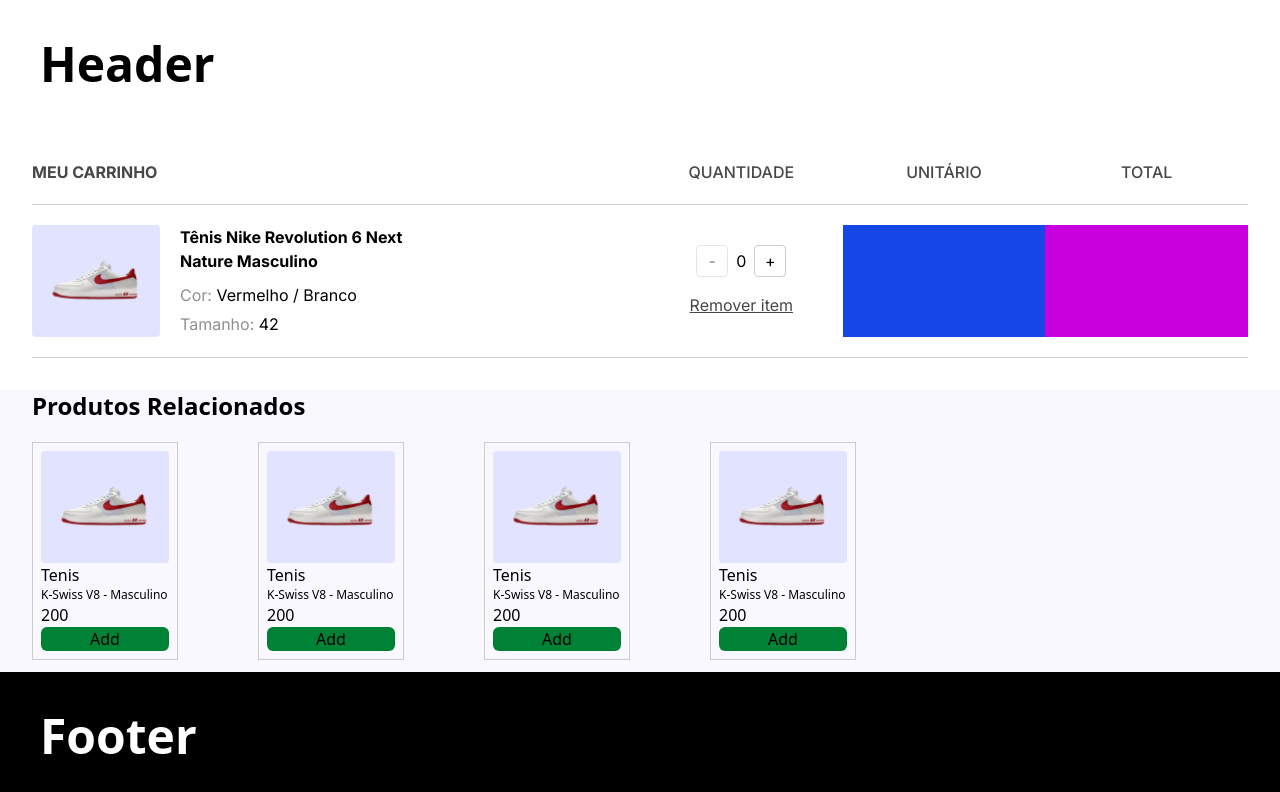
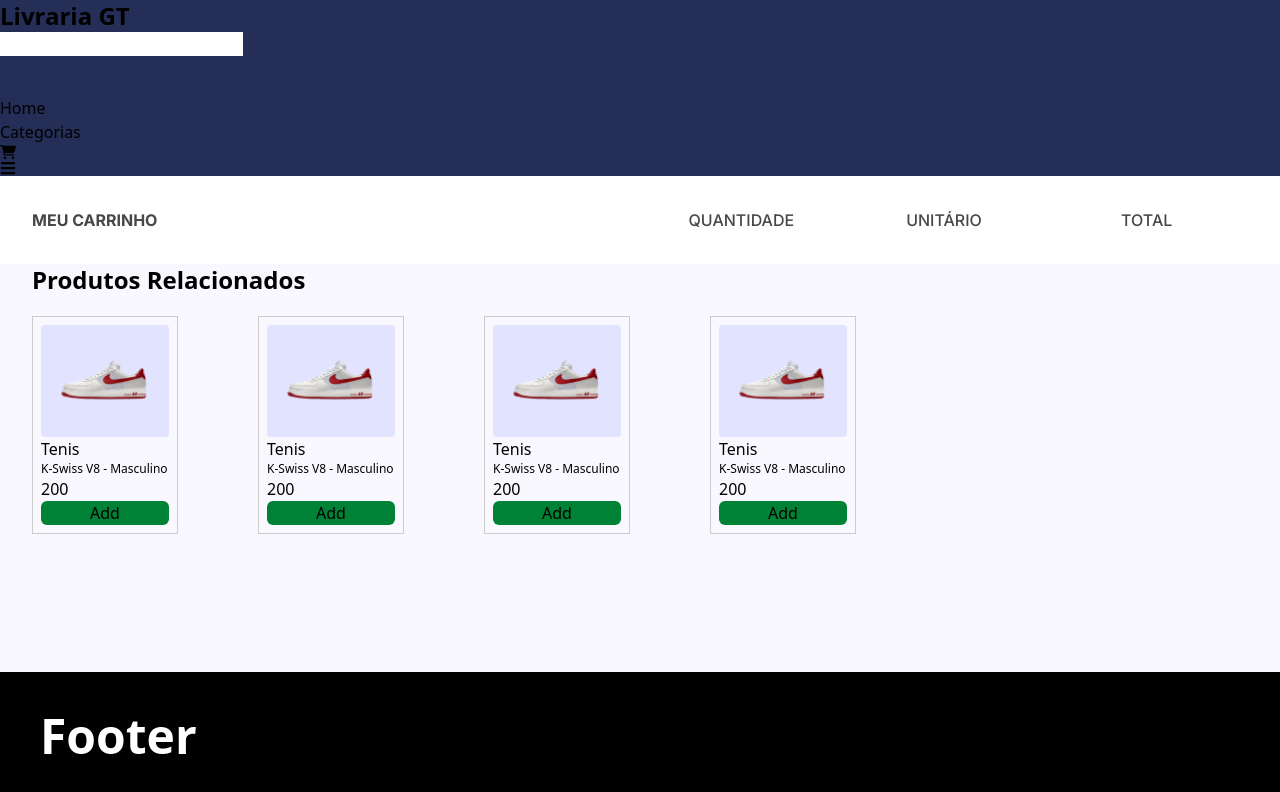
Before and after one commit to saulocs4/projeto, a React (Vite) app: page /carrinho in a window 1280 px wide. Shown: the top 792 px of the page. Built offline with nearby package versions, Linux system fonts and the light colour scheme.

Commit message:
inserindo react icons

```diff
--- a/package.json
+++ b/package.json
@@ -14,6 +14,7 @@
     "antd": "^5.25.1",
     "react": "^19.1.0",
     "react-dom": "^19.1.0",
+    "react-icons": "^5.5.0",
     "react-router-dom": "^7.6.0",
     "tailwindcss": "^4.1.6"
   },
--- a/src/components/Carrinho.jsx
+++ b/src/components/Carrinho.jsx
@@ -3,7 +3,7 @@
 import { CartContext } from '../context/CartContext'
 
 const Carrinho = () => {
-    const {count, addToCart, removeFromCart} = useContext(CartContext)
+    const {count, addToCart, removeFromCart, removeItem} = useContext(CartContext)
   return (
     <>
     <section className='bg-white p-8'>
@@ -17,7 +17,7 @@
                 </tr>
             </thead>
             <tbody>
-                <tr className='flex border-t border-b border-[#ccc] py-5 mt-5'>
+                {count > 0 && <tr className='flex border-t border-b border-[#ccc] py-5 mt-5'>
                     <td className='flex-3 flex gap-5'>
                         <div className='bg-[#E2E3FF] h-28 w-32 flex items-center justify-center rounded-sm '>
                             <img src={tenis} alt="tênis Nike" />
@@ -35,11 +35,11 @@
                             <span className='mx-2'>{count}</span>
                             <button onClick= {addToCart} className='border border-[#ccc] w-8 h-8 cursor-pointer rounded-sm'>+</button>
                         </div>
-                        <button className='text-[#474747] underline cursor-pointer'>Remover item</button>
+                        <button className='text-[#474747] underline cursor-pointer' onClick={removeItem}>Remover item</button>
                     </td>
                     <td className='flex-1 bg-blue-700'></td>
                     <td className='flex-1 bg-fuchsia-600'></td>
-                </tr>
+                </tr>}
             </tbody>
         </table>
     </section>
--- a/src/components/Header.jsx
+++ b/src/components/Header.jsx
@@ -1,10 +1,30 @@
 import React from 'react'
+import { FaCartShopping } from 'react-icons/fa6'
+import { FaBars } from 'react-icons/fa'
 
 const Header = () => {
   return (
-    <div className='bg-white p-10'>
-        <h1 className='font-bold text-5xl'>Header</h1>
-    </div>
+    <header className="bg-[#242e56]">
+    <h1 className="font-bold text-2xl">Livraria GT</h1>
+    <form className="form-header">
+        <input type="text" id="searchInput" className="bg-white text-black pl-3"/>
+        <button id="searchButton" className="bg-white h-10 flex"><i className="text-black fa-solid fa-magnifying-glass"></i></button>
+    </form>
+    <nav className="nav-header">
+        <ul className="lista-links">
+            <li>Home</li>
+            <li>Categorias</li>
+        </ul>
+        <ul>
+            <li>
+              <FaCartShopping/>
+            </li>
+            <li className="lista-icone">
+              <FaBars/>
+            </li>
+        </ul>
+    </nav>
+</header>
   )
 }
 
--- a/src/context/CartContext.jsx
+++ b/src/context/CartContext.jsx
@@ -11,9 +11,13 @@
     function removeFromCart() {
         setCount((count) => count - 1)
     }
+    function removeItem () {
+        setCount(0)
+    }
+
   return (
     <>
-    <CartContext.Provider value={{count, addToCart, removeFromCart}}>
+    <CartContext.Provider value={{count, addToCart, removeFromCart, removeItem}}>
         {children}
     </CartContext.Provider>
     </>
--- a/src/pages/Home.jsx
+++ b/src/pages/Home.jsx
@@ -1,8 +1,11 @@
+
 import React from 'react'
 
 const Home = () => {
   return (
+    <>
     <div>Página Home</div>
+    </>
   )
 }
 
```
Also changed, not shown: 1 other file (tests, documents, lock files or other folders).
